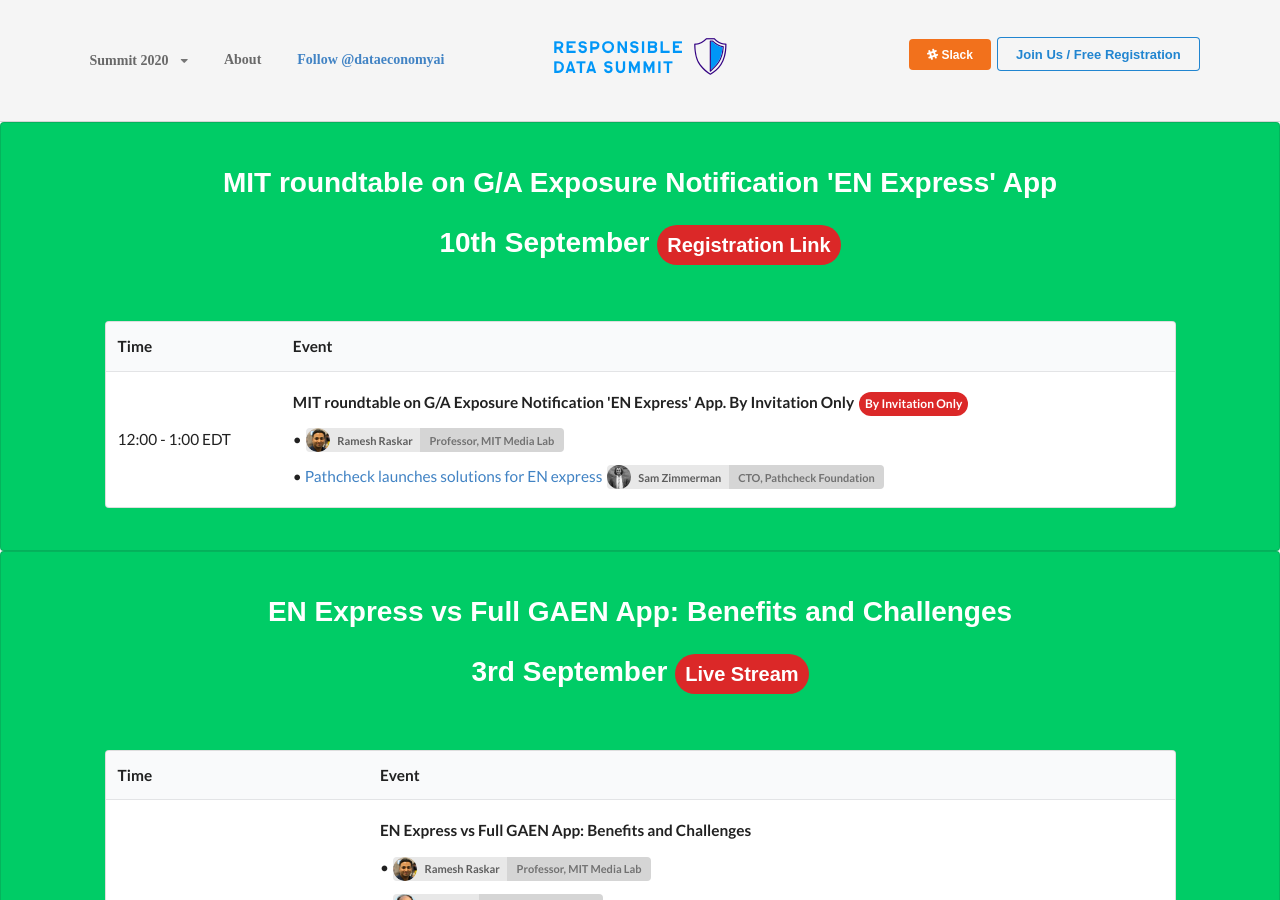
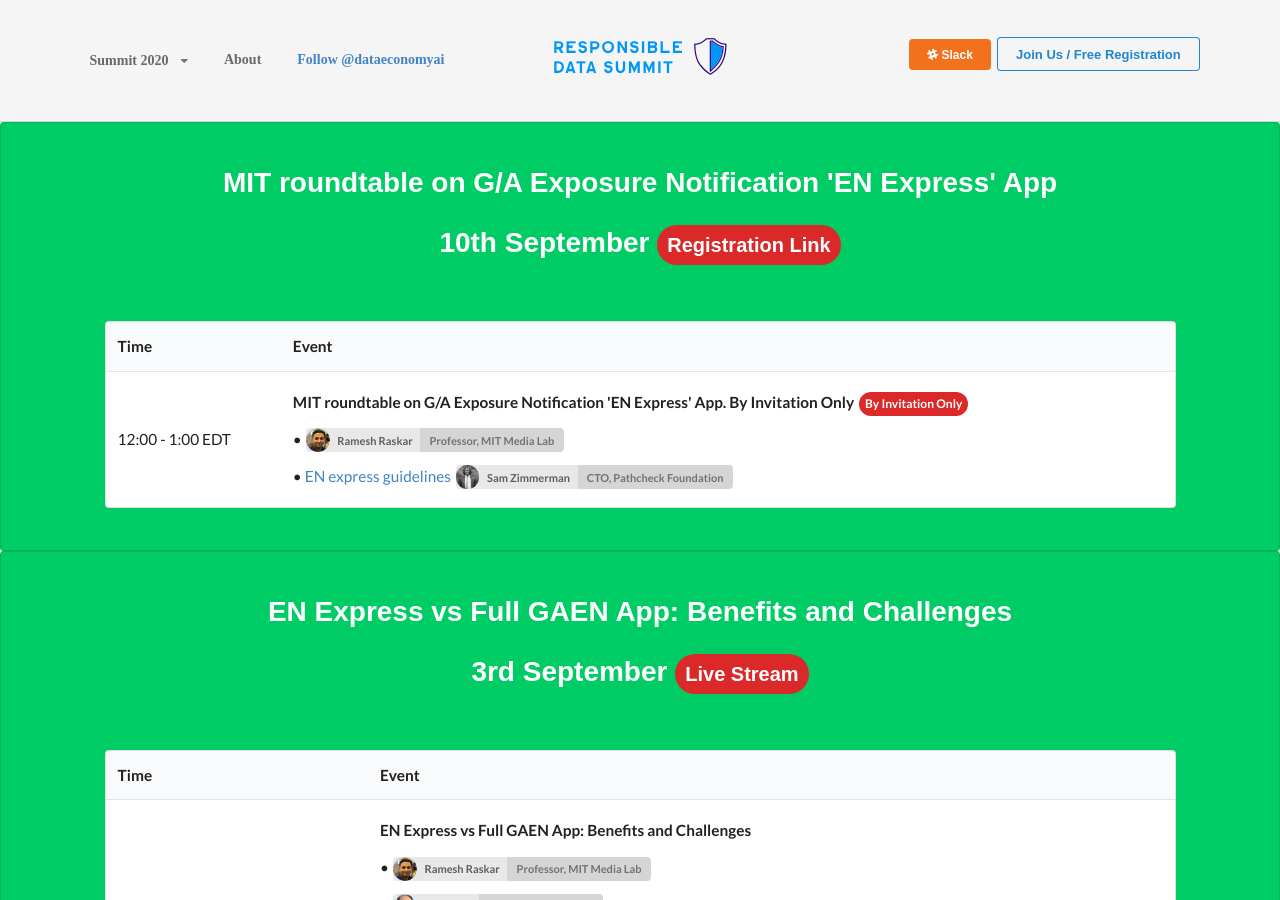
Before and after one commit to responsible-data-summit/events, a Jekyll site: the page built from agenda-0806.html, in a window 1280 px wide and 900 px high. Built offline with Jekyll 4.4.1, drawn with Linux system fonts in a browser that asks for light colours; some web fonts are replaced; comment, search, counter and statistics services are not loaded.

Commit message:
update text

```diff
--- a/_data/agenda0910.yml
+++ b/_data/agenda0910.yml
@@ -5,5 +5,5 @@
       speakers:
         - name: Ramesh Raskar
         - name: Sam Zimmerman
-          content: Pathcheck launches solutions for EN express
+          content: EN express guidelines
           link: "https://pathcheck.org/pathcheck-launches-solutions-for-en-express-unveiled-by-google-apple"
```
